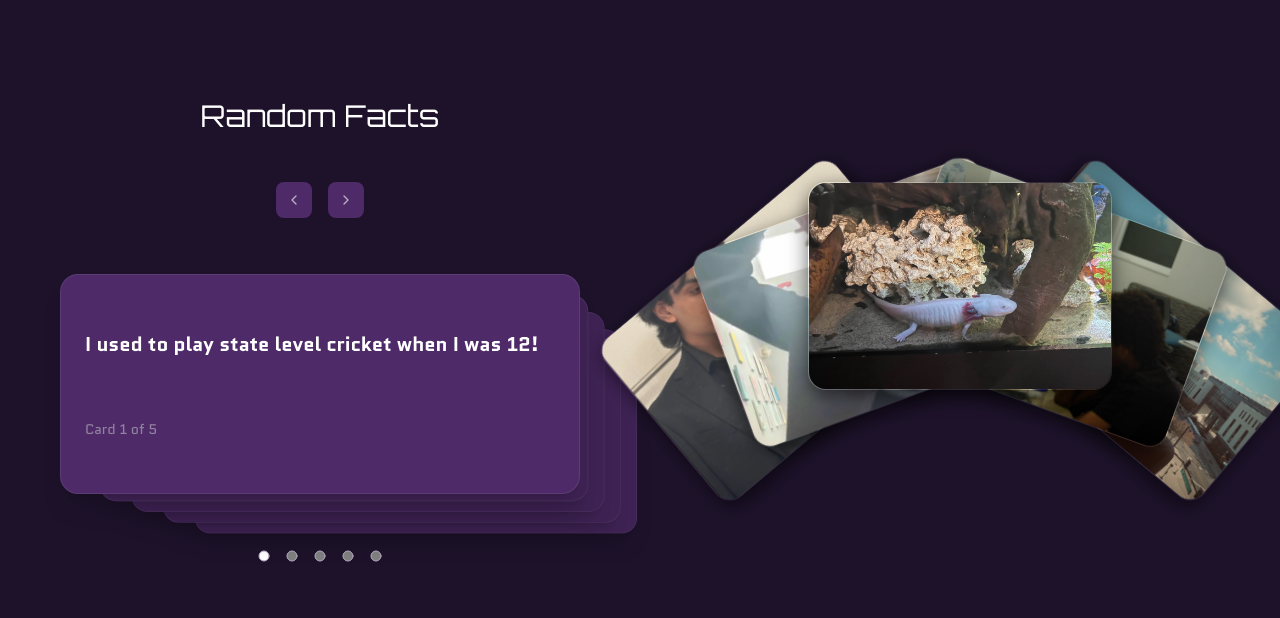
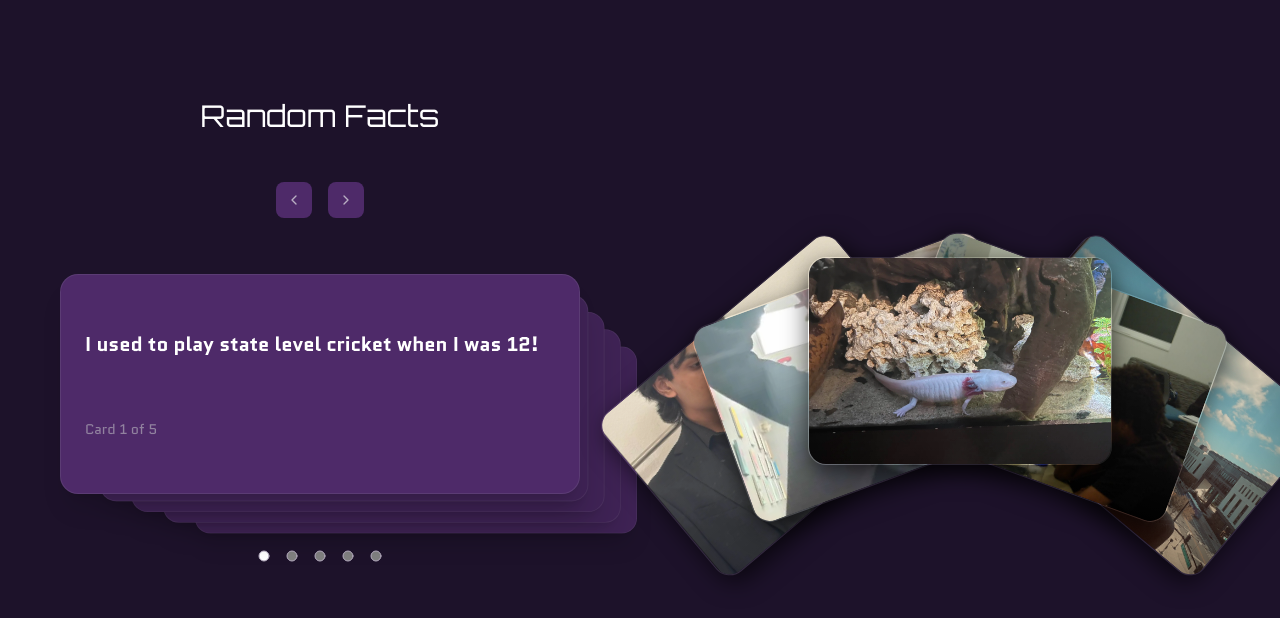
Before and after one commit to DGoel1602/portfolio, a Next.js app: page / in a window 1280 px wide. Shown: the part 1126-1744 px from the top of the page. Built offline with nearby package versions, Linux system fonts and the light colour scheme.

Commit message:
fix: fan hovers

```diff
--- a/app/_components/fan.tsx
+++ b/app/_components/fan.tsx
@@ -1,6 +1,6 @@
 "use client";
 
-import { useState } from "react";
+import { useRef, useState } from "react";
 import { motion } from "framer-motion";
 import Image from "next/image";
 
@@ -18,16 +18,42 @@ const SPREAD_DEG = 20;
 const X_OFFSET = 58;
 
 export default function CardFan() {
+  const containerRef = useRef<HTMLDivElement>(null);
   const [hovered, setHovered] = useState<number | null>(null);
-  const center = (CARDS.length - 1) / 2;
+
+  function handleMouseMove(e: React.MouseEvent<HTMLDivElement>) {
+    const rect = containerRef.current!.getBoundingClientRect();
+    const mouseX = e.clientX - rect.left;
+
+    const center = (CARDS.length - 1) / 2;
+    const mid = rect.width / 2;
+
+    let closest = 0;
+    let closestDist = Infinity;
+
+    CARDS.forEach((_, i) => {
+      const offset = i - center;
+      const cardX = mid + offset * X_OFFSET;
+      const dist = Math.abs(mouseX - cardX);
+      if (dist < closestDist) {
+        closestDist = dist;
+        closest = i;
+      }
+    });
+
+    setHovered(closest);
+  }
 
   return (
-    <div className="flex items-center justify-center min-h-[1000px] w-1/2 bg-background">
+    <div className="flex items-center justify-center min-h-[900px] w-1/2 bg-background">
       <div
-        className="relative flex items-start bottom-1/10 justify-center w-[420px] h-[320px]"
+        ref={containerRef}
+        className="relative w-[520px] h-[360px]"
+        onMouseMove={handleMouseMove}
         onMouseLeave={() => setHovered(null)}
       >
         {CARDS.map((src, i) => {
+          const center = (CARDS.length - 1) / 2;
           const offset = i - center;
           const isHovered = hovered === i;
 
@@ -38,26 +64,24 @@ export default function CardFan() {
           return (
             <motion.div
               key={i}
-              className="absolute bottom-0 left-1/2"
+              className="absolute bottom-1/8 left-1/2 pointer-events-none"
               style={{
                 transformOrigin: "bottom center",
                 marginLeft: -(CARD_W / 2),
-                willChange: "transform",
               }}
               animate={{
                 x: baseX,
-                y: isHovered ? -148 : baseY,
+                y: isHovered ? -150 : baseY,
                 rotate: isHovered ? 0 : baseRotate,
                 scale: isHovered ? 1.18 : 1,
-                zIndex: isHovered ? 50 : 10 - Math.abs(offset),
+                zIndex: isHovered ? 100 : 10 - Math.abs(offset),
               }}
               transition={{
                 type: "spring",
-                stiffness: 380,
-                damping: 32,
+                stiffness: 320,
+                damping: 30,
                 mass: 0.7,
               }}
-              onMouseEnter={() => setHovered(i)}
             >
               <Card src={src} isHovered={isHovered} />
             </motion.div>
@@ -72,12 +96,12 @@ function Card({ src, isHovered }: { src: string; isHovered: boolean }) {
   return (
     <div
       className={`
-        relative overflow-hidden rounded-2xl cursor-pointer select-none
+        relative overflow-hidden rounded-2xl select-none
         border border-white/10
         transition-shadow duration-200
         ${isHovered
-          ? "shadow-[0_28px_56px_rgba(0,0,0,0.8),0_0_0_1.5px_rgba(255,255,255,0.25)]"
-          : "shadow-[0_6px_20px_rgba(0,0,0,0.6)]"
+          ? "shadow-[0_30px_70px_rgba(0,0,0,0.85),0_0_0_1.5px_rgba(255,255,255,0.25)]"
+          : "shadow-[0_8px_24px_rgba(0,0,0,0.65)]"
         }
       `}
       style={{ width: CARD_W, height: CARD_H }}
@@ -89,7 +113,6 @@ function Card({ src, isHovered }: { src: string; isHovered: boolean }) {
         className="object-cover pointer-events-none"
         draggable={false}
       />
-      {/* Subtle gloss sheen */}
       <div className="absolute inset-0 bg-gradient-to-b from-white/10 to-transparent pointer-events-none" />
     </div>
   );
```
